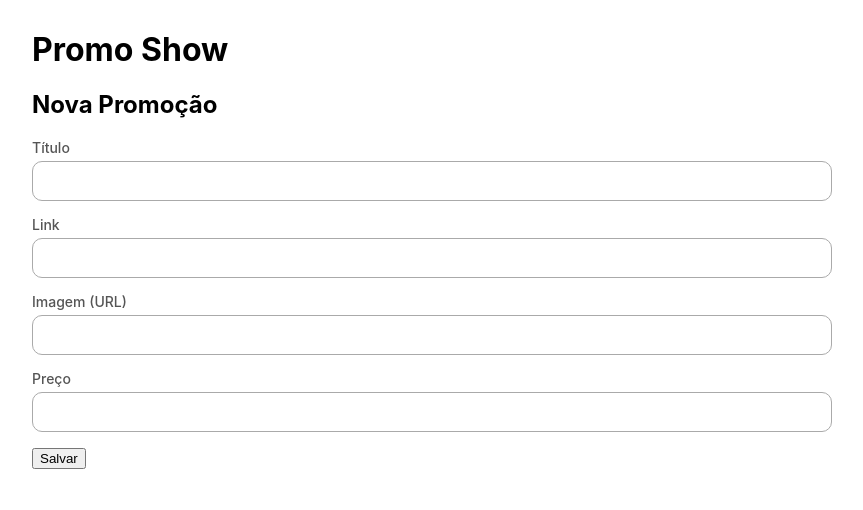
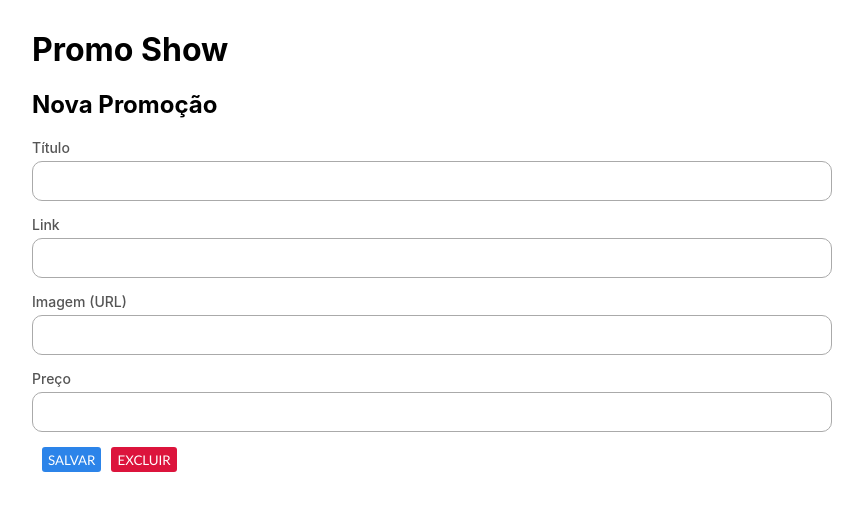
Before and after one commit to Ectorsi/using-json-server-and-react, a React (Create React App) app in the folder web/: page /create in a window 1280 px wide. Shown: the top 510 px of the page, without its empty margins (208-1071 px from the left). Built offline with nearby package versions, Linux system fonts and the light colour scheme.

Commit message:
using-delete-method

```diff
--- a/web/src/components/Promotion/Card/Card.css
+++ b/web/src/components/Promotion/Card/Card.css
@@ -6,7 +6,6 @@
   padding: 15px;
   align-items: flex-start;
 }
-
 
 .promotion-card__image {
   max-width: 100px;
--- a/web/src/components/Promotion/Card/Card.js
+++ b/web/src/components/Promotion/Card/Card.js
@@ -32,6 +32,9 @@ const PromotionCard = ({ promotion }) => (
         </a>
         <Link to={`/edit/${promotion.id}`} >Editar</Link>
       </footer>
+
+
+
     </div>
   </div>
 );
--- a/web/src/components/Promotion/PromotionForm/PromotionForm.css
+++ b/web/src/components/Promotion/PromotionForm/PromotionForm.css
@@ -18,3 +18,51 @@
   height: 36px;
   padding-left: 10px;
 }
+
+.promotion-form__buttons {
+  display: flex;
+}
+
+.promotion-card__save-button {
+  top: 15px;
+  right: 20px;
+  background: rgb(44, 132, 233);
+  color: #fff;
+  border: transparent;
+  border-radius: 3px;
+  cursor: pointer;
+  height: 25px;
+  margin-left: 10px;
+  display: flex;
+  align-items: center;
+  justify-content: center;
+  text-transform: uppercase;
+  font-family: 'Gill Sans', 'Gill Sans MT', Calibri, 'Trebuchet MS', sans-serif;
+  transform: scale(1.0);
+}
+
+.promotion-card__save-button:active {
+  transform: scale(0.95);
+}
+
+.promotion-card__delete-button {
+  top: 15px;
+  right: 20px;
+  background: crimson;
+  color: #fff;
+  border: transparent;
+  border-radius: 3px;
+  cursor: pointer;
+  height: 25px;
+  margin-left: 10px;
+  display: flex;
+  align-items: center;
+  justify-content: center;
+  text-transform: uppercase;
+  font-family: 'Gill Sans', 'Gill Sans MT', Calibri, 'Trebuchet MS', sans-serif;
+  transform: scale(1.0);
+}
+
+.promotion-card__delete-button:active {
+  transform: scale(0.95);
+}
--- a/web/src/components/Promotion/PromotionForm/PromotionForm.js
+++ b/web/src/components/Promotion/PromotionForm/PromotionForm.js
@@ -42,6 +42,15 @@ const PromotionForm = ({id}) => {
     })
   }
 
+  function click() {
+
+
+    axios.delete(`http://localhost:5000/promotions/${id}`)
+      .then(response => {
+        history.push('/')
+      })
+  }
+
   return (
     <div >
     <h1>Promo Show</h1>
@@ -69,8 +78,9 @@ const PromotionForm = ({id}) => {
         <label htmlFor="price">Preço</label>
         <input id="price" name="price" type="number" onChange={onChange} value={values.price} />
       </div>
-      <div>
-        <button type="submit" >Salvar</button>
+      <div className="promotion-form__buttons">
+        <button type="submit" className="promotion-card__save-button" >Salvar</button>
+        <button className="promotion-card__delete-button" type="button" onClick={() => click()} >Excluir</button>
       </div>
     </form>
 
```
Also changed, not shown: web/src/components/Promotion/PromotionList/PromotionList.js (+11 -2 lines), 1 other file (tests, documents, lock files or other folders).
